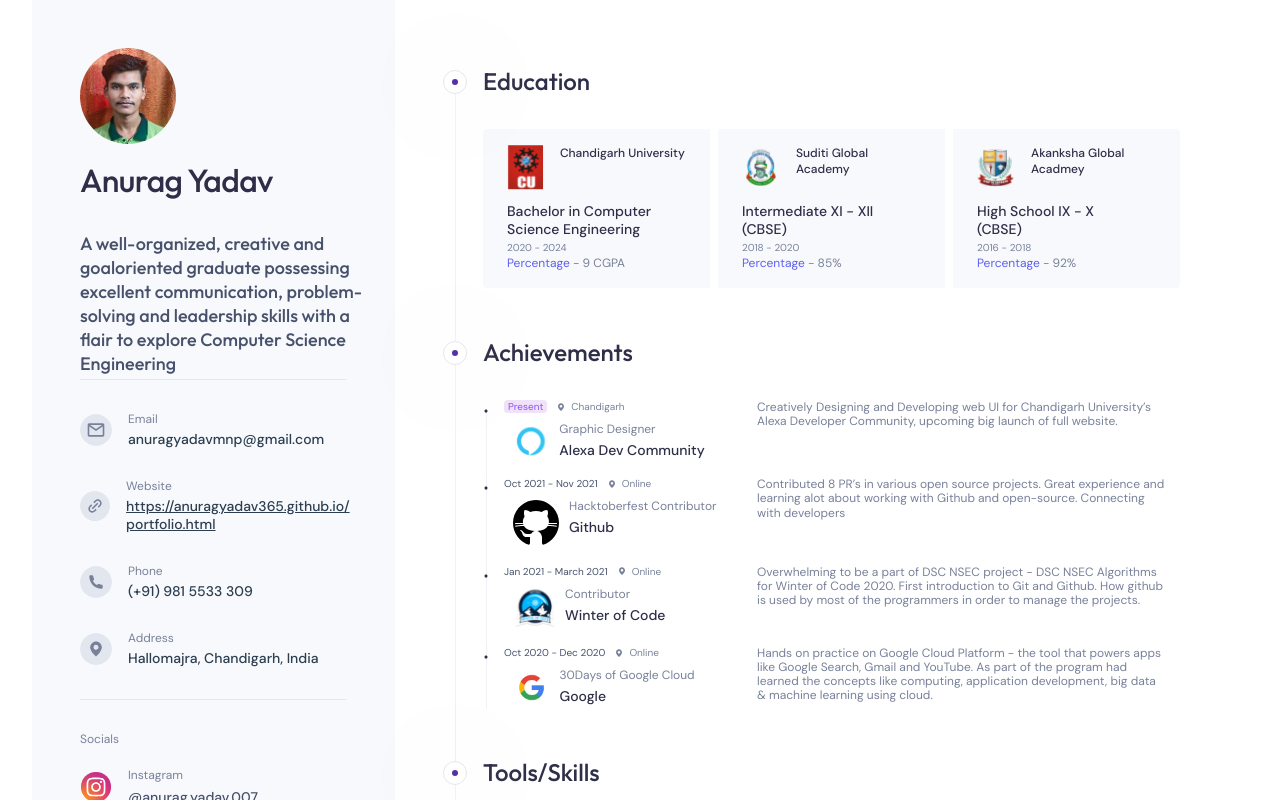
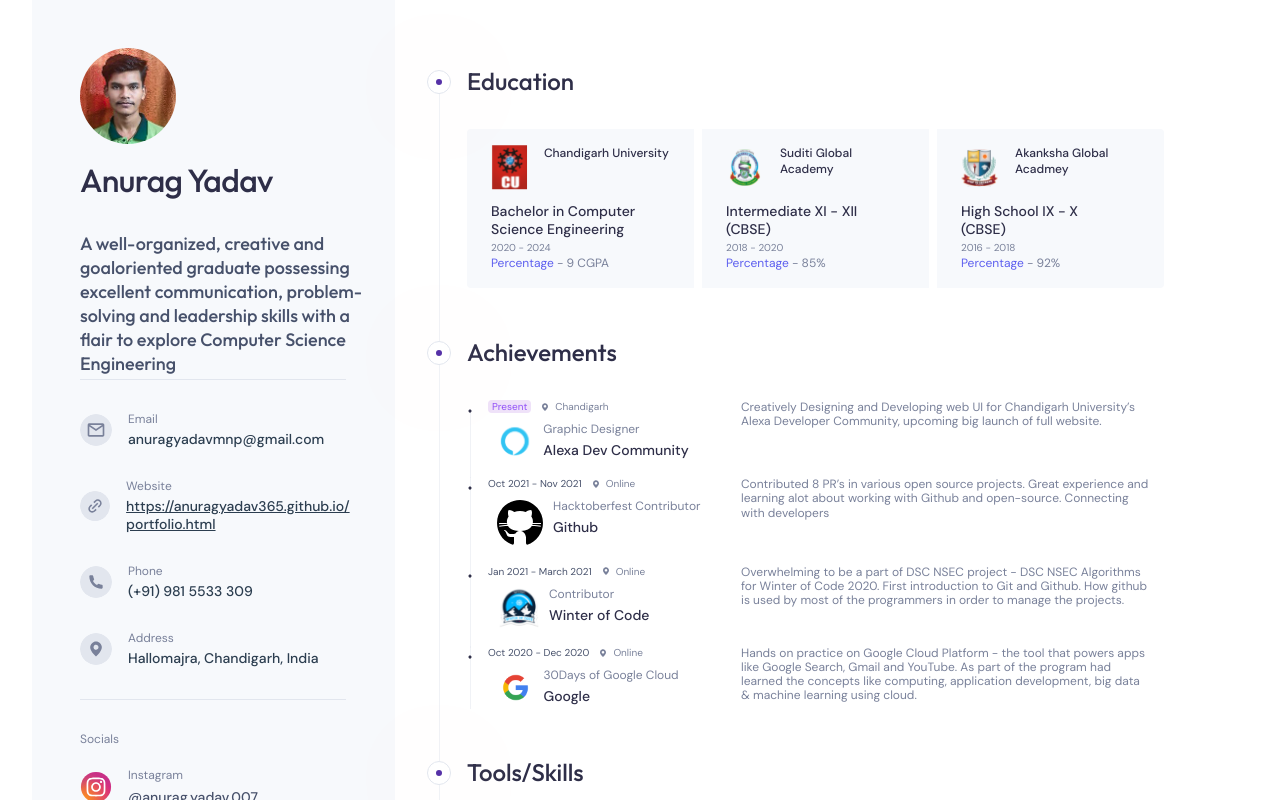
Before and after one commit to neogen22/vue-project, a Vue app: page / in a window 1280 px wide. Shown: the top 800 px of the page. Built offline with nearby package versions, Linux system fonts and the light colour scheme.

Commit message:
changed in App.vue

```diff
--- a/src/App.vue
+++ b/src/App.vue
@@ -1,3 +1,16 @@
+<template>
+  <head>
+    <link rel="preconnect" href="https://fonts.googleapis.com">
+    <link rel="preconnect" href="https://fonts.gstatic.com" crossorigin>
+    <link href="https://fonts.googleapis.com/css2?family=DM+Sans:opsz,wght@9..40,400;9..40,500&family=Outfit:wght@500;600&display=swap" rel="stylesheet">
+    <title>My First Vue Project</title>
+  </head>
+  <div class="wrapper-app">
+    <AsideComponent/>
+    <MainCard/>
+  </div>
+</template>
+
 <script>
 import AsideComponent from './components/AsidePartComponents/AsidePartFullComponent.vue';
 import MainCard from './components/MainPartComponents/MainPartFullComponent.vue';
@@ -10,19 +23,6 @@ export default {
 }
 </script>
 
-<template>
-  <head>
-    <link rel="preconnect" href="https://fonts.googleapis.com">
-    <link rel="preconnect" href="https://fonts.gstatic.com" crossorigin>
-    <link href="https://fonts.googleapis.com/css2?family=DM+Sans:opsz,wght@9..40,400;9..40,500&family=Outfit:wght@500;600&display=swap" rel="stylesheet">
-    <title>My First Vue Project</title>
-  </head>
-  <div style="display: flex; flex-direction: row; column-gap: 16px">
-    <AsideComponent/>
-    <MainCard/>
-  </div>
-</template>
-
 <style scoped>
     body {
         padding: 0;
@@ -31,5 +31,8 @@ body {
     *, *::before, *::after {
         font-weight: inherit;
     }
-
+    .wrapper-app {
+        display: flex;
+        flex-direction: row;
+    }
 </style>
--- a/src/components/AsidePartComponents/AsidePartCards/SocialCard.vue
+++ b/src/components/AsidePartComponents/AsidePartCards/SocialCard.vue
@@ -45,7 +45,7 @@
         padding: 0;
         margin: 0;
         border: 0;
-	      vertical-align: baseline;
+	    vertical-align: baseline;
         line-height: 0;
     }
     img {
```
Lines whose indentation alone changed are shown as unchanged.
